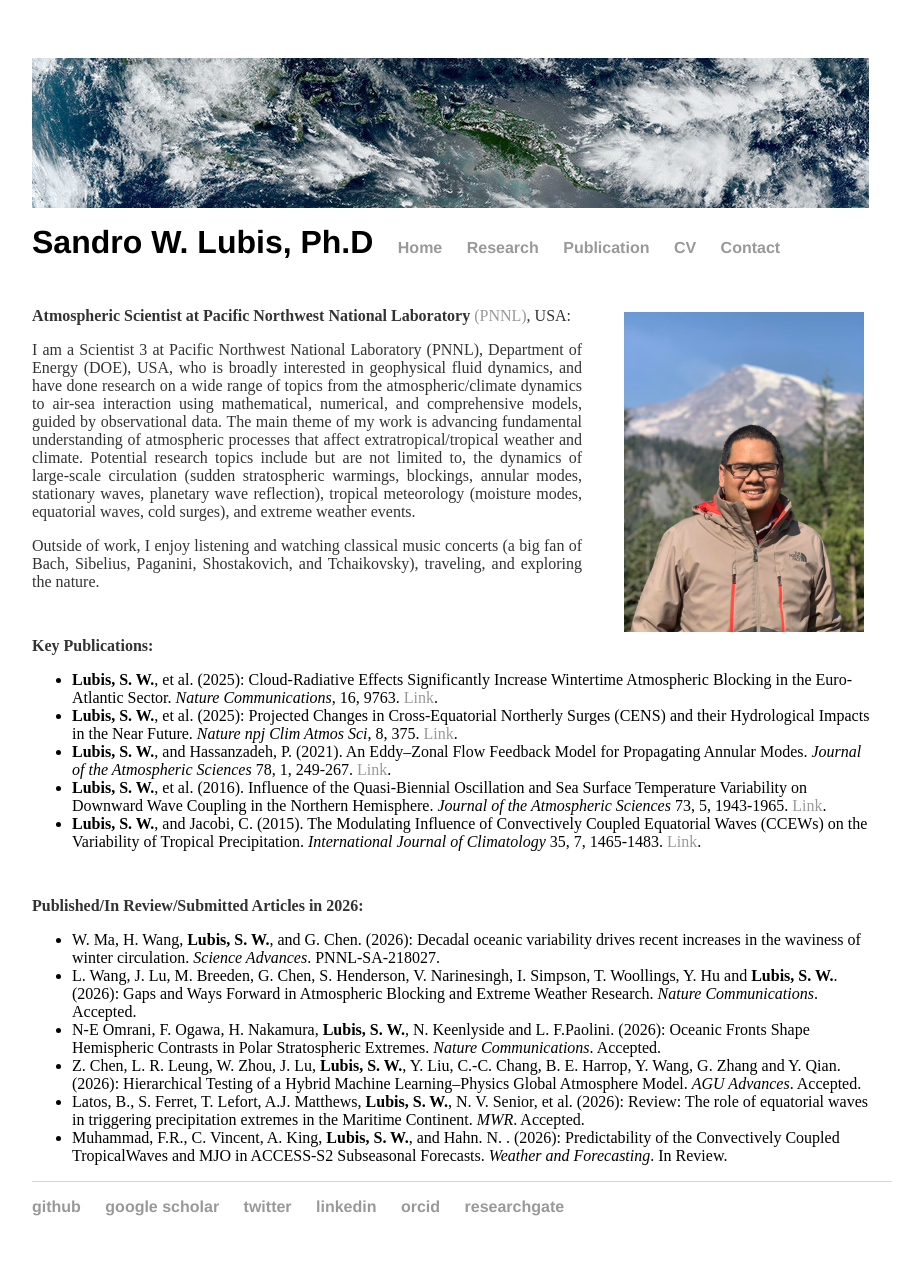
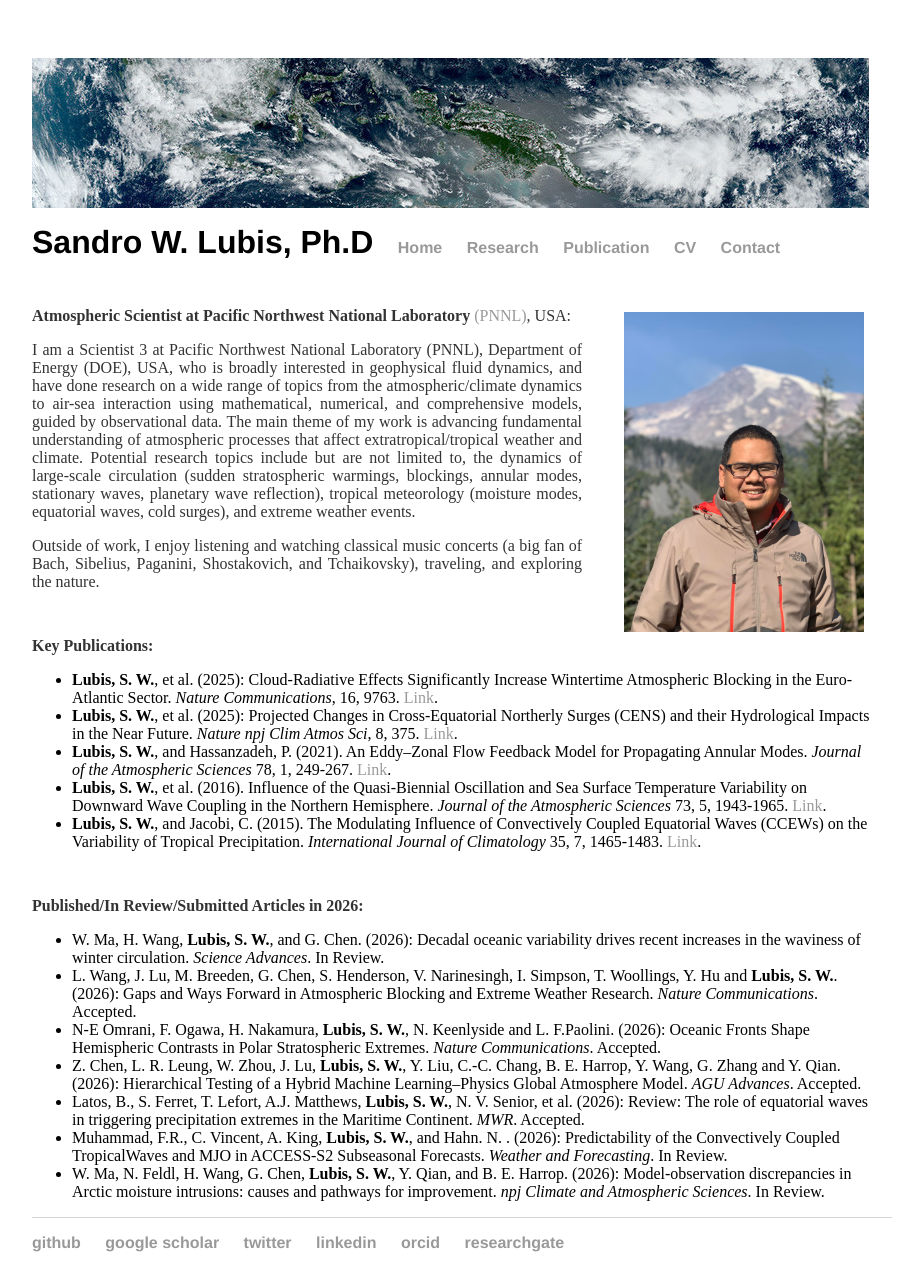
Before and after one commit to sandrolubis/sandrolubis.github.io, a Jekyll site: the page built from index.html, in a window 1280 px wide. Shown: the whole page, without its empty margins (276-1176 px from the left). Built offline with Jekyll 4.4.1, drawn with Linux system fonts in a browser that asks for light colours; before the commit the page ends 1232 px from its top, so only the background shows below that.

Commit message:
Update index.html

```diff
--- a/index.html
+++ b/index.html
@@ -54,12 +54,13 @@ div.relative {
 
 	<p class="ex", style="padding-top:30px"><font size=3><b>Published/In Review/Submitted Articles in 2026:</b></p>
 		<ul class="ex">
-		<li> W. Ma, H. Wang, <b>Lubis, S. W.</b>, and G. Chen. (2026): Decadal oceanic variability drives recent increases in the waviness of winter circulation. <i>Science Advances</i>. PNNL-SA-218027.</li>
+		<li> W. Ma, H. Wang, <b>Lubis, S. W.</b>, and G. Chen. (2026): Decadal oceanic variability drives recent increases in the waviness of winter circulation. <i>Science Advances</i>. In Review.</li>
 		<li> L. Wang, J. Lu, M. Breeden, G. Chen, S. Henderson, V. Narinesingh, I. Simpson, T. Woollings, Y. Hu and <b>Lubis, S. W.</b>. (2026): Gaps and Ways Forward in Atmospheric Blocking and Extreme Weather Research. <i>Nature Communications</i>. Accepted.</li>
 		<li> N-E Omrani, F. Ogawa, H. Nakamura, <b>Lubis, S. W.</b>, N. Keenlyside and L. F.Paolini. (2026): Oceanic Fronts Shape Hemispheric Contrasts in Polar Stratospheric Extremes. <i>Nature Communications</i>. Accepted.</li>
 		<li> Z. Chen, L. R. Leung, W. Zhou, J. Lu, <b>Lubis, S. W.</b>, Y. Liu, C.-C. Chang, B. E. Harrop, Y. Wang, G. Zhang and Y. Qian. (2026): Hierarchical Testing of a Hybrid Machine Learning–Physics Global Atmosphere Model. <i>AGU Advances</i>. Accepted.</li>
 		<li> Latos, B., S. Ferret, T. Lefort, A.J. Matthews, <b>Lubis, S. W.</b>, N. V. Senior, et al. (2026): Review: The role of equatorial waves in triggering precipitation extremes in the Maritime Continent. <i>MWR</i>. Accepted.</li>
 		<li> Muhammad, F.R., C. Vincent, A. King, <b>Lubis, S. W.</b>, and  Hahn. N. . (2026): Predictability of the Convectively Coupled TropicalWaves and MJO in ACCESS-S2 Subseasonal Forecasts. <i>Weather and Forecasting</i>.</i> In Review.</li>
+		<li>W. Ma, N. Feldl, H. Wang, G. Chen, <b>Lubis, S. W.</b>, Y. Qian, and B. E. Harrop. (2026): Model-observation discrepancies in Arctic moisture intrusions: causes and pathways for improvement. <i>npj Climate and Atmospheric Sciences</i>. In Review.</li>
 		</ul>
 
 </div>
```
